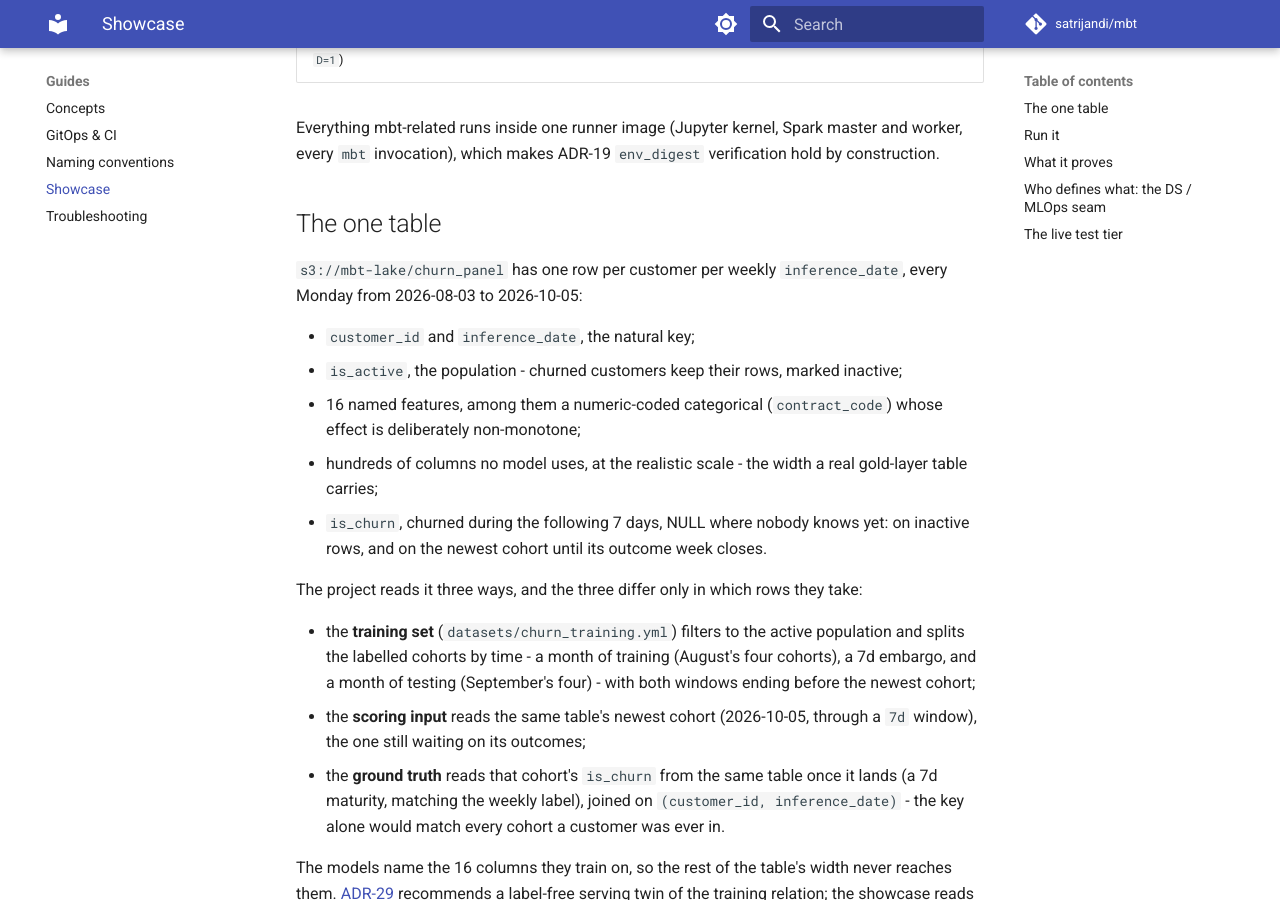
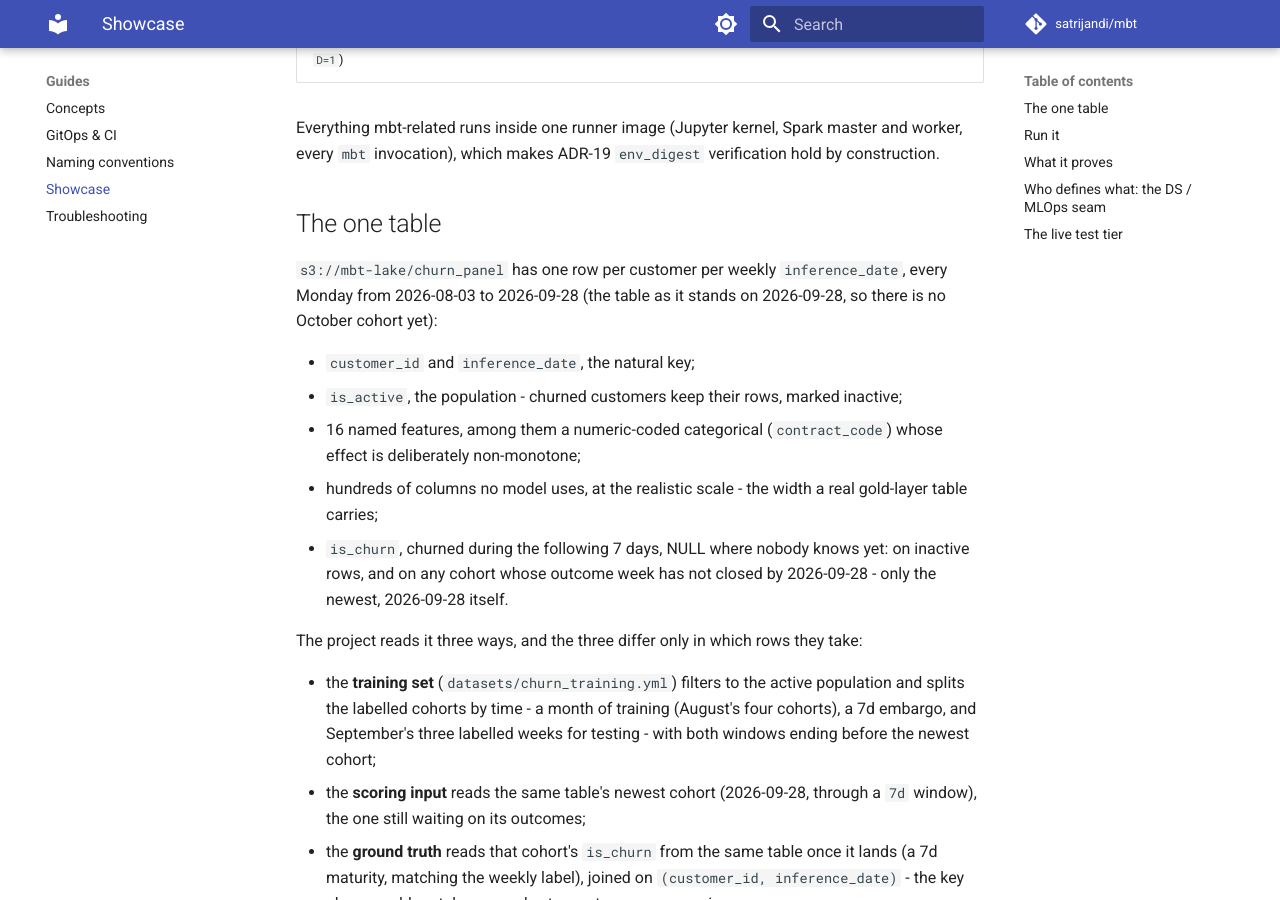
Before and after one commit to satrijandi/mbt, an MkDocs documentation site: the page built from docs/showcase.md, in a window 1280 px wide and 900 px high, scrolled down 1175 px. Built offline with MkDocs 1.6.1 and Material for MkDocs 9.7.7, drawn with Linux system fonts in a browser that asks for light colours; comment, search, counter and statistics services are not loaded.

Commit message:
The showcase labelled a cohort whose outcome week had not happened yet and held an October population that does not exist
As of 2026-09-28 the lake table ran to a 2026-10-05 cohort, a population
nobody has observed yet, and seeded 2026-09-28 as matured - a label for
churn in the week to 2026-10-05, which is still in the future. The
generator's rule was "every cohort but the newest is labelled", which only
holds when the newest cohort is the only one inside its outcome week.

The table now ends at 2026-09-28: nine Monday cohorts from 2026-08-03. The
generator states the rule it follows instead of implying it: an AS_OF date
(2026-09-28) and LABEL_HORIZON (7 days, the dataset's label.horizon), and
`outcome_known(when)` says a cohort is labelled only once its whole
outcome week has passed by AS_OF. 2026-09-21's week closed on 09-28, so it
is labelled; 2026-09-28's runs to 10-05, so it is the one open cohort and
the scoring batch, and still the only one land-outcomes / inject-drift /
reset rewrite.

Training keeps August's four cohorts (train 2026-08-03:2026-09-07 with the
7d embargo dropping 08-31); the test split is September's three labelled
weeks (2026-09-07:2026-09-28 -> 09-07, 09-14, 09-21). Anchors move with
the newest cohort: build and score 2026-09-29, the day after it lands, and
monitor 2026-10-09, past the 7d maturity of every score the live tier runs.
The monitor anchor is later than the as-of date on purpose - it only means
something after land-outcomes, which stands for that week passing - and
the README and DESIGN.md now say so. test_showcase_panel.py pins the
as-of rule (open cohorts == [NEWEST], no cohort past AS_OF, the generator's
horizon equal to the spec's) and the 4 + 3 split.

Not re-measured: the SCALE=huge timings in the README (seed about a
minute, demo about 29 min, monitor two to three minutes) come from the
10-cohort table; the 9-cohort table is 12% fewer rows, so they are upper
bounds. Its shape is re-measured: 1,116,000 rows, 2.0GB (default 33,480
rows, 10MB).

Verification: fast suite 1846 passed, 51 skipped, coverage 100.00%;
pre-commit (ruff, strict mypy, yamllint) clean; mkdocs build --strict
clean. Live main tier 24 passed, 4 skipped (k3d and make tiers,
separately gated) in 27 min, materializing train=10500, test=6305 with the
scored cohort's realized PR-AUC 0.32; runbook tier (test_showcase_make) 1
passed in 8 min. e2e tier and dependency audit not run: no package source
or dependency changed. k3d tier not run.

```diff
--- a/docs/showcase.md
+++ b/docs/showcase.md
@@ -21,18 +21,18 @@ Everything mbt-related runs inside one runner image (Jupyter kernel, Spark maste
 
 ## The one table
 
-`s3://mbt-lake/churn_panel` has one row per customer per weekly `inference_date`, every Monday from 2026-08-03 to 2026-10-05:
+`s3://mbt-lake/churn_panel` has one row per customer per weekly `inference_date`, every Monday from 2026-08-03 to 2026-09-28 (the table as it stands on 2026-09-28, so there is no October cohort yet):
 
 - `customer_id` and `inference_date`, the natural key;
 - `is_active`, the population - churned customers keep their rows, marked inactive;
 - 16 named features, among them a numeric-coded categorical (`contract_code`) whose effect is deliberately non-monotone;
 - hundreds of columns no model uses, at the realistic scale - the width a real gold-layer table carries;
-- `is_churn`, churned during the following 7 days, NULL where nobody knows yet: on inactive rows, and on the newest cohort until its outcome week closes.
+- `is_churn`, churned during the following 7 days, NULL where nobody knows yet: on inactive rows, and on any cohort whose outcome week has not closed by 2026-09-28 - only the newest, 2026-09-28 itself.
 
 The project reads it three ways, and the three differ only in which rows they take:
 
-- the **training set** (`datasets/churn_training.yml`) filters to the active population and splits the labelled cohorts by time - a month of training (August's four cohorts), a 7d embargo, and a month of testing (September's four) - with both windows ending before the newest cohort;
-- the **scoring input** reads the same table's newest cohort (2026-10-05, through a `7d` window), the one still waiting on its outcomes;
+- the **training set** (`datasets/churn_training.yml`) filters to the active population and splits the labelled cohorts by time - a month of training (August's four cohorts), a 7d embargo, and September's three labelled weeks for testing - with both windows ending before the newest cohort;
+- the **scoring input** reads the same table's newest cohort (2026-09-28, through a `7d` window), the one still waiting on its outcomes;
 - the **ground truth** reads that cohort's `is_churn` from the same table once it lands (a 7d maturity, matching the weekly label), joined on `(customer_id, inference_date)` - the key alone would match every cohort a customer was ever in.
 
 The models name the 16 columns they train on, so the rest of the table's width never reaches them.
```
Also changed, not shown: examples/showcase/DESIGN.md (+8 -7 lines), examples/showcase/README.md (+7 -6 lines), 12 other files.
